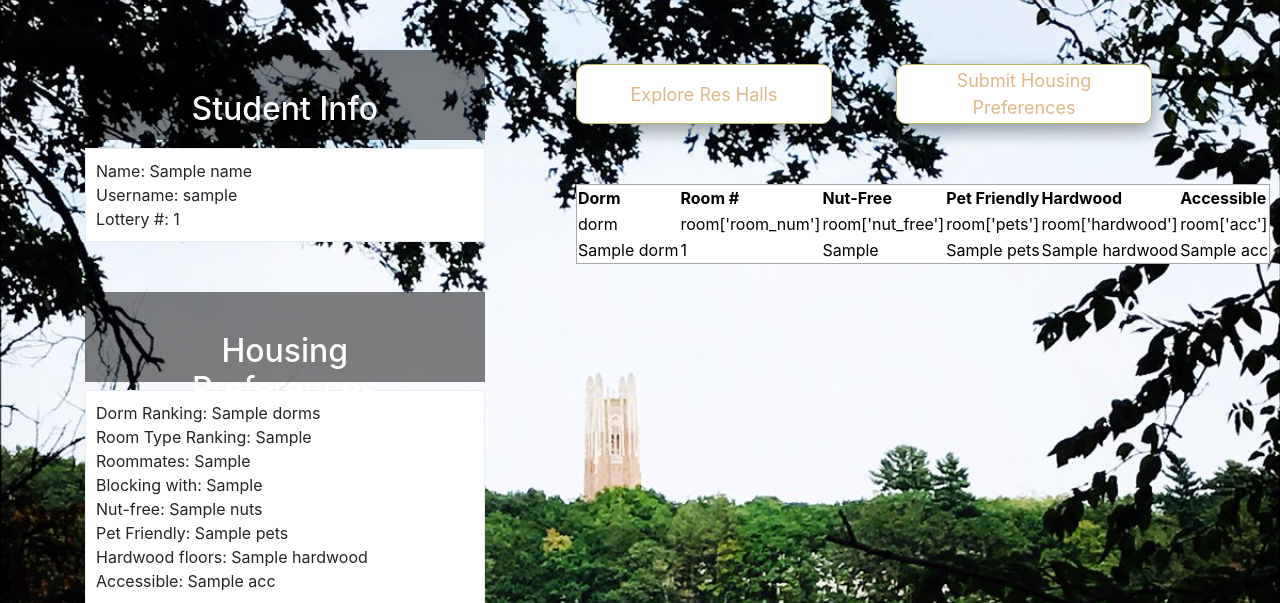
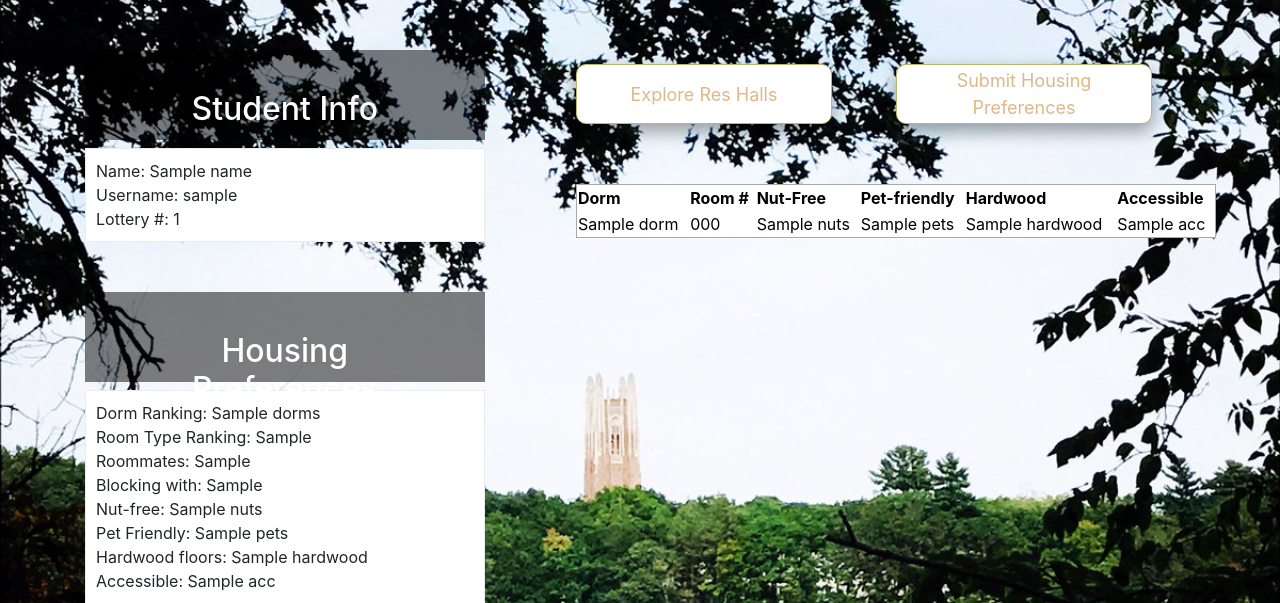
Before and after one commit to dtosca/HouseIt, a Flask app: template templates/index.html in a window 1280 px wide. Shown: the part 56-659 px from the top of the page. Run offline with Flask 2, Linux system fonts and the light colour scheme; the template is opened without the code that fills it: most values are stand-ins (such as "Sample title", 1, 10 or a date in 2020); some libraries are stand-ins or nearby versions.

Commit message:
Alpha version final

```diff
--- a/app.py
+++ b/app.py
@@ -117,10 +117,10 @@ def pref():
             roomMate = str(roomMate1)+' '+str(roomMate2)+' '+str(roomMate3)
             blockMate = str(blockMate1)+' '+str(blockMate2)+' '+str(blockMate3)+' '+str(blockMate4)
             dbfunctions.updateStud(username,rankings,roomType,roomMate,blockMate,needs['nuts'],needs['pets'],needs['hardwood'],needs['accessible'])
-            okRooms = dbfunctions.getRooms(rankings,roomType,needs['nuts'],needs['pets'],needs['hardwood'],needs['accessible']);
-            print okRooms;
+            okRooms = dbfunctions.getRooms(rankings,roomType,needs['nuts'],needs['pets'],needs['hardwood'],needs['accessible'])
+            print okRooms
             #Render the index.html tempates with information filled out
-            return render_template('index.html',name=name,username=username,dorms=rankings,roomMate=roomMate,blockMate=blockMate,room_type=roomType,nuts=str(needs['nuts']),pets=str(needs['pets']),hardwood=str(needs['hardwood']),acc=str(needs['accessible']))
+            return render_template('index.html',name=name,username=username,dorms=rankings,roomMate=roomMate,blockMate=blockMate,room_type=roomType,nuts=str(needs['nuts']),pets=str(needs['pets']),hardwood=str(needs['hardwood']),acc=str(needs['accessible']),rooms=okRooms,lottery_num='365')
     except Exception as err:
         print "IN EXCEPTIONS*********************************************************"
         print 'Exception', str(err)
--- a/templates/index.html
+++ b/templates/index.html
@@ -89,6 +89,7 @@
         left: 45%;
         color: black;
         border: 1px solid darkgray;
+        width: 50%;
       }
 
     </style>
@@ -168,29 +169,21 @@
               <th>Dorm</th>
               <th>Room #</th>
               <th>Nut-Free</th>
-              <th>Pet Friendly</th>
+              <th>Pet-friendly</th>
               <th>Hardwood</th>
               <th>Accessible</th>
             </tr>
           </thead>
           <tbody>
 
-            <tr>
-                <td>dorm</td>
-                <td>room['room_num'] </td>
-                <td>room['nut_free'] </td>
-                <td>room['pets'] </td>
-                <td>room['hardwood'] </td>
-                <td>room['acc'] </td>
-              </tr>
             {% for room in rooms %}
               <tr>
-                <td>{{ room['dorm'] }}</td>
-                <td>{{ room['room_num'] }}</td>
-                <td>{{ room['nut_free'] }}</td>
-                <td>{{ room['pets'] }}</td>
-                <td>{{ room['hardwood'] }}</td>
-                <td>{{ room['acc'] }}</td>
+                <td>{{room.dorm}}</td>
+                <td>{{room.room_code}} </td>
+                <td>{{room.nuts}} </td>
+                <td>{{room.pets}} </td>
+                <td>{{room.hardwood}}</td>
+                <td>{{room.acc}}</td>
               </tr>
 
             {% endfor %}
```
Also changed, not shown: houseItSource.sql (+13 -12 lines), templates/preferences.html (+4 -4 lines), 1 other file.
